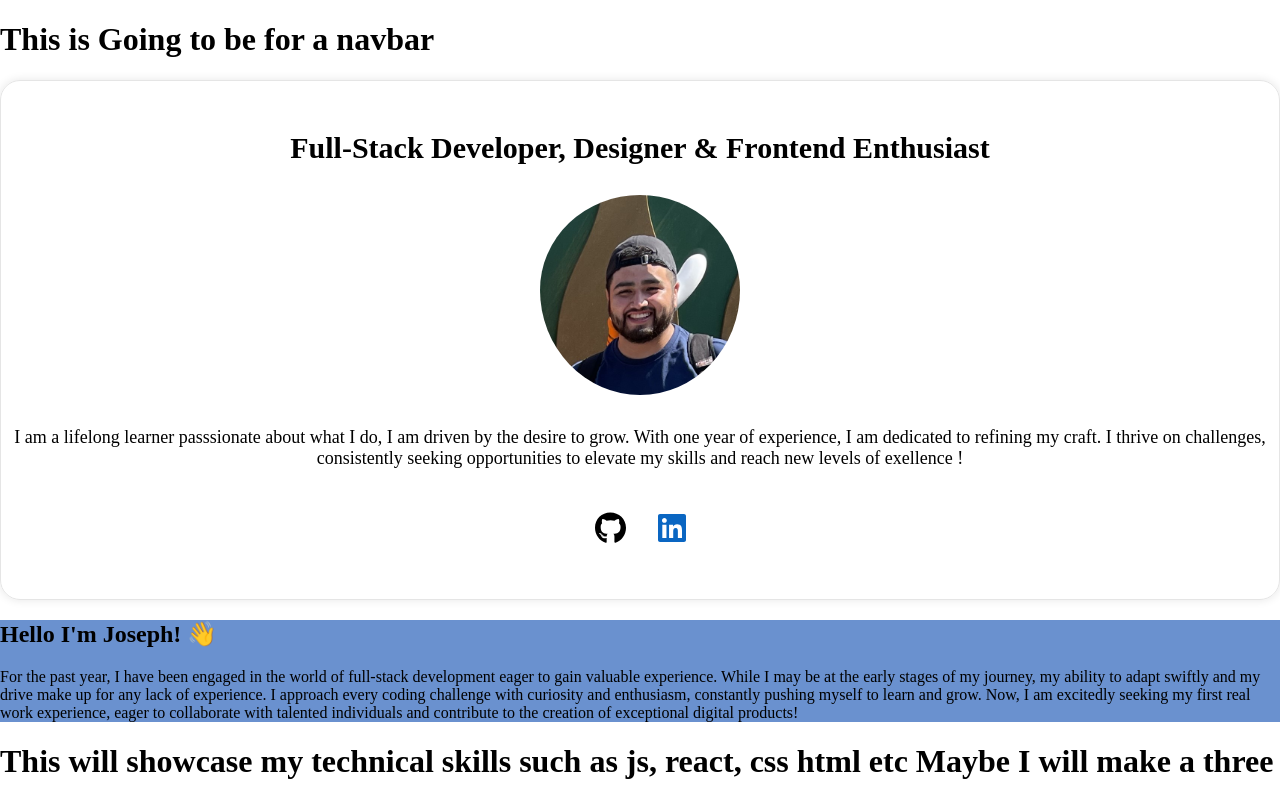
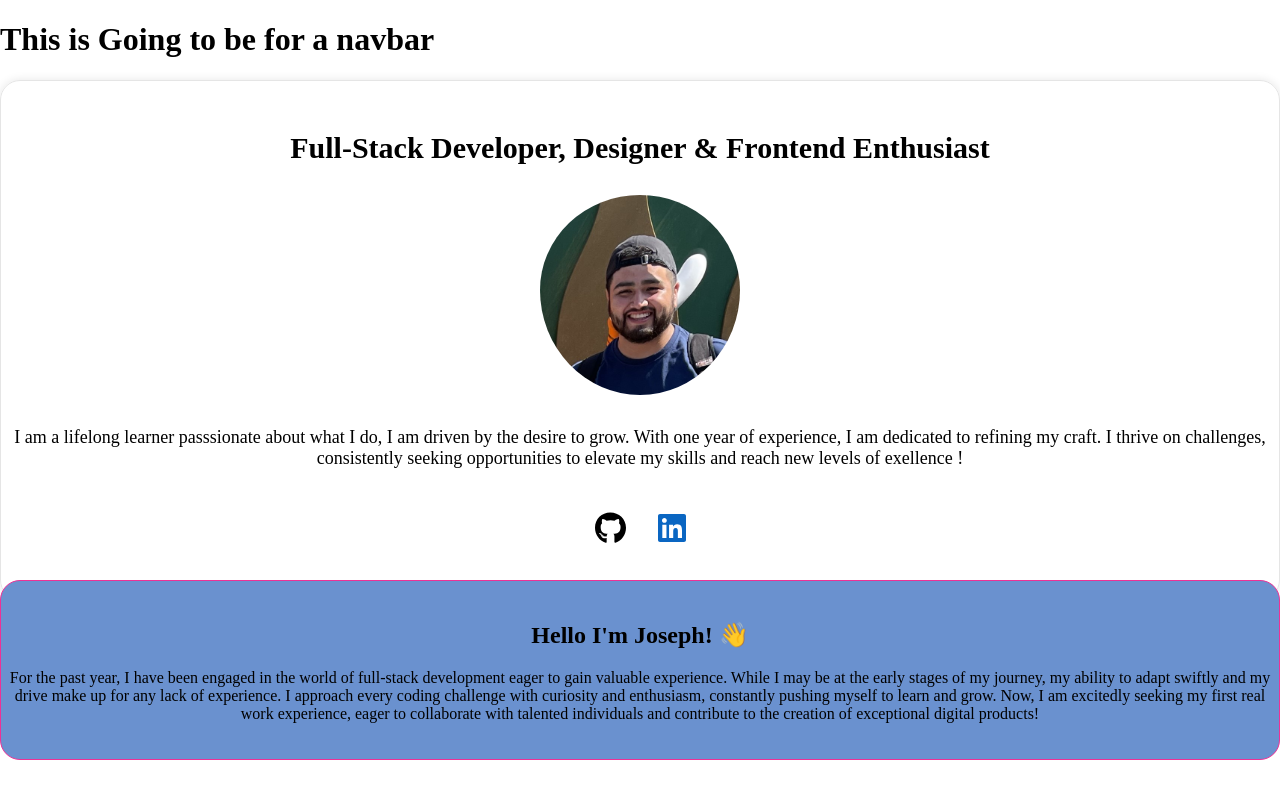
Before and after one commit to hulaus/NewPortfolio, a React (Create React App) app in the folder jo-carr-portfolio/: page / in a window 1280 px wide. Shown: the top 785 px of the page. Built offline with nearby package versions, Linux system fonts and the light colour scheme.

Commit message:
styled WhoAmI section with border

```diff
--- a/jo-carr-portfolio/src/App.css
+++ b/jo-carr-portfolio/src/App.css
@@ -85,6 +85,13 @@ a.linkedin {
 
 .WhoAmI {
     background-color: var(--accent);
+    border-radius: 20px;
+    padding-top: 20px;
+    padding-bottom: 20px;
+    margin-top: -20px;
+    text-align: center;
+    border: 1px solid var(--accent-tertiary);
+    box-shadow: var(--accent-tertiary);
 }
 
 .wave {
```
